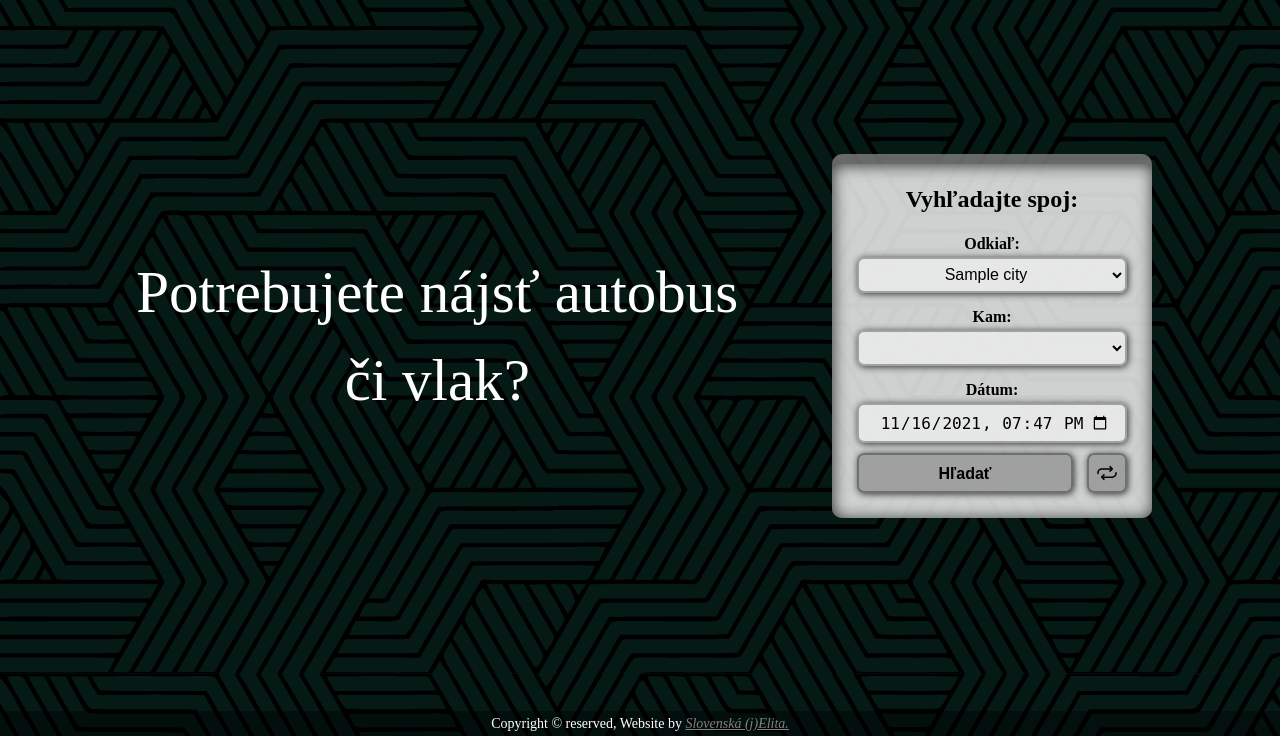
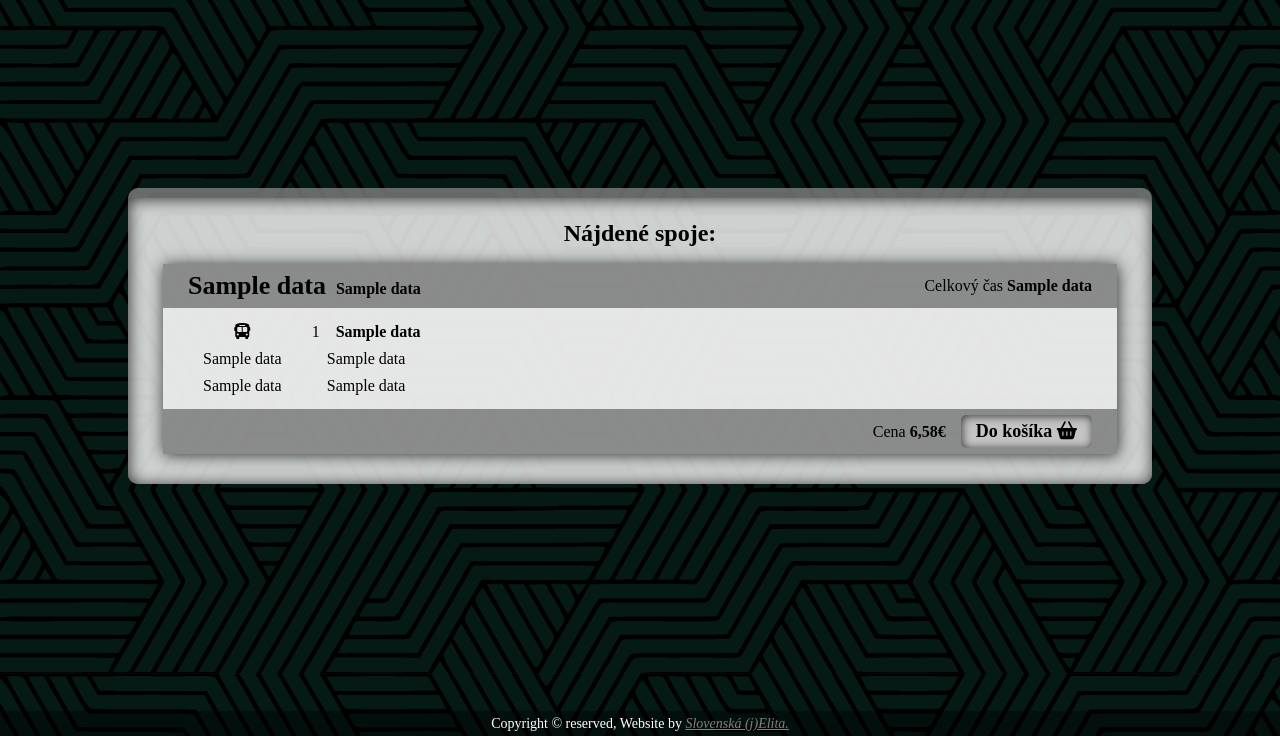
Before and after one commit to Eltody/VUT-FIT-IIS, a Flask app: template templates/connections.html in a window 1280 px wide. Shown: the part 64-800 px from the top of the page. Run offline with Flask 2, Linux system fonts and the light colour scheme; the template is opened without the code that fills it: most values are stand-ins (such as "Sample title", 1, 10 or a date in 2020); some libraries are stand-ins or nearby versions.

Commit message:
Added transfer of user info via cookies

```diff
--- a/app.py
+++ b/app.py
@@ -16,7 +16,9 @@ def index():
     for i in tmp:
         cities.append(''.join(i))
     cities = sorted(cities)
-    return render_template("index.html", cities=cities, data=loginData)
+    data = loginData.copy()
+    loginData.clear()
+    return render_template("index.html", cities=cities, data=data)
 
 @app.route('/busConfig', methods=['GET', 'POST'])
 def busConfig():
@@ -137,17 +139,17 @@ def signIn():
     for (meno, email, heslo) in cestujuci:
         if email == user_email and heslo == password:
             cestujuci.close()
-            loginData = {'message': 'login', 'name': meno}
+            loginData = {'message': 'login', 'email': user_email, 'name': meno}
             return index()
     for (meno, email, heslo) in administrator:
         if email == user_email and heslo == password:
             administrator.close()
-            loginData = {'message': 'login', 'name': meno}
+            loginData = {'message': 'login', 'email': user_email, 'name': meno}
             return index()
     for (meno, email, heslo) in personal:
         if email == user_email and heslo == password:
             personal.close()
-            loginData = {'message': 'login', 'name': meno}
+            loginData = {'message': 'login', 'email': user_email, 'name': meno}
             return index()
     cestujuci.close()
     administrator.close()
@@ -199,12 +201,7 @@ def registration():
     connection.commit()
     cursor.close()
 
-    loginData = {'message': 'login', 'name': fname}
-    return index()
-
-@app.route('/signOut')
-def signOut():
-    loginData.clear()
+    loginData = {'message': 'login', 'email': user_email, 'name': fname}
     return index()
 
 if __name__ == '__main__':
--- a/static/style.css
+++ b/static/style.css
@@ -236,8 +236,8 @@ h1, h2, h3, h4, h5, h6, figure {
     background: rgba(128, 128, 128, 0.6);
     border: 2px solid rgba(0, 0, 0, 0.3);
     box-shadow: 1px 1px 7px #333;
-    font-size: 24px;
-    padding: 6px 0 0 0;
+    font-size: 18px;
+    padding: 3px 0 0 0;
     border-radius: 7px;
     float: right;
 }
@@ -360,7 +360,7 @@ h1, h2, h3, h4, h5, h6, figure {
         font-size: 12px;
     }
     .buttonSwap {
-        font-size: 18px;
+        font-size: 14px;
     }
     .buttonSearch {
         font-size: 16px;
@@ -408,7 +408,7 @@ h1, h2, h3, h4, h5, h6, figure {
         font-size: 10px;
     }
     .buttonSwap {
-        font-size: 14px;
+        font-size: 10px;
     }
     .buttonSearch {
         font-size: 14px;
@@ -432,3 +432,102 @@ h1, h2, h3, h4, h5, h6, figure {
         font-size: 14px;
     }
 }
+
+.resultWrap {
+    border-top: 10px solid rgba(128, 128, 128, 0.8);
+    border-radius: 10px 10px 0 0;
+    text-align: center;
+    position: relative;
+    min-width: 310px;
+    width: 80vw;
+}
+.resultContent {
+    z-index: 10;
+    position: relative;
+    clear: both;
+    background: rgba(255, 255, 255, 0.8);
+    border-radius: 0 0 10px 10px;
+    box-shadow: inset 1px 1px 15px #333;
+    padding: 15px 35px 15px 35px;
+}
+.resultCon {
+    border: none;
+    width: -webkit-fill-available;
+    background: rgba(255, 255, 255, 0.5);
+    box-shadow: 1px 1px 15px #333;
+    margin-bottom: 15px;
+    padding: 0;
+}
+.resultCon:hover {
+    rgba(255, 255, 255, 0.5);
+}
+.resultCon a {
+    color: black;
+    font-size: 26px;
+    font-weight: bold;
+    text-decoration: none;
+    float: left;
+}
+.resultCon span {
+    color: black;
+    font-size: 16px;
+    padding-left: 10px;
+}
+.resultCon p {
+    padding: 0;
+    color: black;
+    float: right;
+    font-size: 16px;
+}
+.resultCol {
+
+}
+.resultCol p {
+    color: black;
+    width: 100%;
+}
+.resultConHead {
+    display: flex;
+    padding: 0 25px;
+    align-items: center;
+    justify-content: space-between;
+    background: rgba(0, 0, 0, 0.4);
+}
+.resultConDetails {
+    display: flex;
+    align-items: flex-start;
+    padding: 10px 25px;
+    flex-direction: row;
+    justify-content: flex-start;
+}
+.resultConDetails p {
+    padding: 0 15px;
+    color: black;
+    font-size: 16px;
+}
+.resultConDetails div {
+    display: flex;
+    flex-direction: column;
+    align-items: center;
+}
+.resultConFooter {
+    display: flex;
+    align-items: center;
+    padding: 6px 25px;
+    flex-direction: row;
+    justify-content: flex-end;
+    background: rgba(0, 0, 0, 0.4);
+}
+.resultConFooter a {
+    margin-left: 15px;
+    padding: 1px 15px;
+    color: black;
+    font-size: 18px;
+    font-weight: 600;
+    border-radius: 5px 5px 5px 5px;
+    box-shadow: inset 1px 1px 10px #333;
+    background: rgba(255, 255, 255, 0.5);
+}
+.resultConFooter a:hover {
+    box-shadow: 0;
+}
--- a/templates/connections.html
+++ b/templates/connections.html
@@ -7,7 +7,7 @@
         <link rel="icon" href="/static/favicon.ico" type="image/x-icon">
         <link rel="stylesheet" type="text/css" href="/static/style.css">
         <link rel="stylesheet" href="https://cdnjs.cloudflare.com/ajax/libs/animate.css/4.1.1/animate.min.css"/>
-        <script src="https://unpkg.com/ionicons@5.0.0/dist/ionicons.js"></script>
+        <script src="https://kit.fontawesome.com/6079958bc1.js" crossorigin="anonymous"></script>
     </head>
     <body class="background" style="background-image: url(static/background.jpg);">
 	    <div id="page">
@@ -24,7 +24,7 @@
                                 <div class="dropdown-content">
                                     <a href="#">Lístky</a>
                                     <a href="#">Profil</a>
-                                    <a href='/signOut'>Odhlásiť sa</a>
+                                    <a onclick="signOut()" href="/">Odhlásiť sa</a>
                                 </div>
                             </div>
                         </ul>
@@ -34,40 +34,36 @@
             <header id="header"role="banner">
                 <div class="container">
                     <div class="flex">
-                        <div class="col-full">
-                            <h1 class="animate__animated animate__fadeIn animate__slow" id="test">Potrebujete nájsť autobus či&nbsp;vlak?</h1>
-                        </div>
-                        <div class="spacer"></div>
-                        <div class="col-full animate__animated animate__fadeIn animate__slow animate__delay-1s">
-                            <div class="form-wrap">
-                                <div class="form-content">
-                                    <h3>Vyhľadajte spoj:</h3>
-                                    <form action="/busConfig" method="POST">
-                                        <div class="search-col" style="padding-bottom: 10px;">
-                                            <label for="fromCity">Odkiaľ:</label><br>
-                                            <SELECT name="fromCity" id="fromCity" class="search-select">
-                                                {% for i in cities %}
-                                                    	<OPTION value="{{i}}">{{i}}</OPTION>  <!--i.decode('utf-8')-->
-                                                {% endfor %}
-                                            </SELECT>
+                        <div class="animate__animated animate__fadeIn animate__faster">
+                            <div class="resultWrap">
+                                <div class="resultContent">
+                                    <h3 id="notFound" class="hidden" style="color: red; margin: 0;">Žiadny spoj nebol nájdený</h3>
+                                    <h3 id="Found">Nájdené spoje:</h3>
+                                    {% for i in data %}
+                                        <div class="resultCon">
+                                            <div class="resultConHead">
+                                                <a>{{i[2]}}<span>{{i[7]}}</span></a>
+                                                <p>Celkový čas <strong>{{i[8]}}</strong></p>
+                                            </div>
+                                            <div class="resultConDetails">
+                                                <div>
+                                                    <p><i class="fas fa-bus"></i></p>
+                                                    <p>{{i[2]}}</p>
+                                                    <p>{{i[4]}}</p>
+                                                </div>
+                                                <br>
+                                                <div>
+                                                    <p>{{i[0]}}&emsp;<strong>{{i[5]}}</strong></p>
+                                                    <p>{{i[1]}}</p>
+                                                    <p>{{i[3]}}</p>
+                                                </div>
+                                            </div>
+                                            <div class="resultConFooter">
+                                                <p>Cena <strong>6,58€</strong> </p>
+                                                <a href="/buy">Do košíka <i class="fas fa-shopping-basket"></i></a>
+                                            </div>
                                         </div>
-                                        <div class="search-col">
-                                            <label for="toCity">Kam:</label><br>
-						                    <SELECT name="toCity" id="toCity" class="search-select">
-                                                {% for i in cities %}
-                                                    	<OPTION value="{{i}}">{{i}}</OPTION>  <!--i.decode('utf-8')-->
-                                                {% endfor %}
-                                            </SELECT>
-                                        </div>
-                                        <div class="search-col">
-                                            <label for="date">Dátum:</label><br>
-                                            <input type="datetime-local" id="date" class="search-select">
-                                        </div>
-                                        <div class="search-col" style="height: 40px;">
-                                            <button type="submit" class="buttonSearch"><a>Hľadať</a></button>
-                                            <button type="button" class="buttonSwap" onclick="swap()"><ion-icon name="repeat-outline"></ion-icon></button>
-                                        </div>
-                                    </form>
+                                    {% endfor %}
                                 </div>
                             </div>
                         </div>
@@ -78,6 +74,24 @@
                 <p>Copyright © reserved, Website by <a href="mailto:martin.rakus1@gmail.com?Subject=Email%20z%20webstránky%20CP" target="_top"><i><u>Slovenská (j)Elita.</u></i></a></p>
             </footer>
         </div>
+        <!-- Scripts -->
+        <script>
+            var cookies = document.cookie.split('; ');
+            var c = [];
+            for (var i = 0; i < cookies.length; i++) {
+                c.push(cookies[i].split('='));
+            }
+            if (c[0][0] === "name") {
+                document.getElementById("user").classList.remove("hidden");
+                document.getElementById("login").classList.add("hidden");
+                document.getElementById("user").innerHTML = c[0][1];
+            }
+            function signOut() {
+                document.cookie = "name=; Max-Age=0";
+                document.cookie = "email=; Max-Age=0";
+                location.reload();
+            }
+        </script>
         <script>
             var message = "{{data.message}}";
             var name = "{{data.name}}";
@@ -88,28 +102,11 @@
             }
         </script>
         <script>
-            function swap(){
-                var tmp = document.getElementById("fromCity").options.selectedIndex;
-                document.getElementById("fromCity").options.selectedIndex = document.getElementById("toCity").options.selectedIndex;
-                document.getElementById("toCity").options.selectedIndex = tmp;
+            var data = "{{data}}";
+            if (data === "[]") {
+                document.getElementById("notFound").classList.remove("hidden");
+                document.getElementById("Found").classList.add("hidden");
             }
-        </script>
-        <script>
-            var select = document.getElementById('toCity');
-            var items = select.getElementsByTagName('option');
-            var index = Math.floor(Math.random() * (items.length - 1) + 1);
-            select.selectedIndex = index;
-        </script>
-        <script>
-            var now = new Date();
-            var year = now.getFullYear();
-            var month = ('0'+(now.getMonth()+1)).slice(-2);
-            var day = ('0'+now.getDate()).slice(-2);
-            var hour = ('0'+now.getHours()).slice(-2);
-            var minutes = ('0'+now.getMinutes()).slice(-2);
-            document.getElementById('date').setAttribute("min", year + "-01-01T00:00:00");
-            document.getElementById('date').setAttribute("max", year+1 + "-12-31T23:59:59");
-            document.getElementById('date').setAttribute("value", year + "-" + month + "-" + day + "T" + hour + ":" + minutes);
         </script>
     </body>
 </html>
```
Also changed, not shown: templates/index.html (+23 -3 lines), templates/signIn.html (+11 -5 lines).
